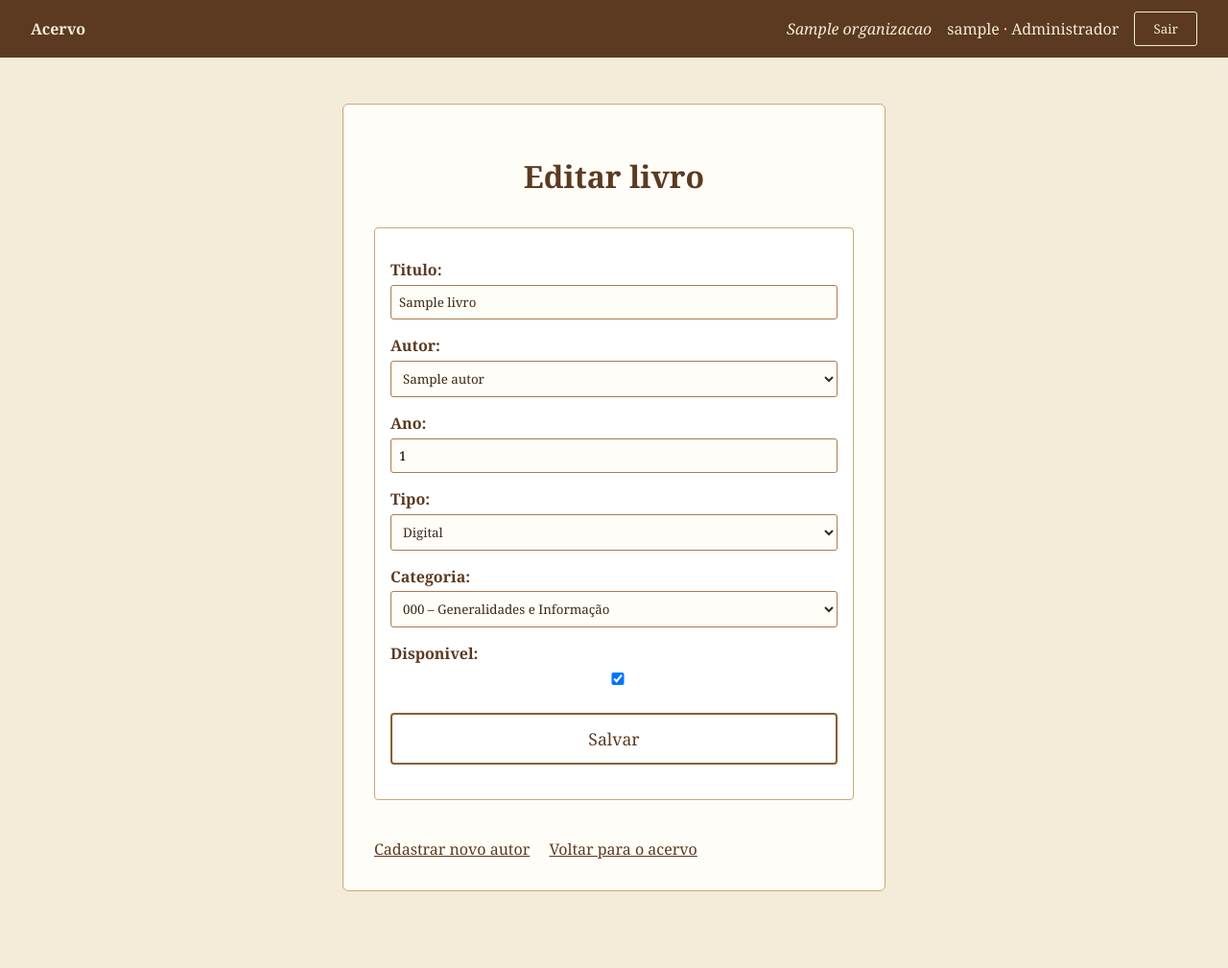
After one commit to solraC09/aula-django, a Django app: page /livros/1/editar/ in a window 1280 px wide. The commit adds this page. Shown: the whole page at 96% size. Run offline with Django 5.2, Linux system fonts and the light colour scheme; a user stored in the database is signed in; tables that the repository leaves empty hold one stand-in row (values such as "Sample post").

Commit message:
feat(acervo): telas com login, filtro por organização, editar/excluir e autores

```diff
--- a/acervo/forms.py
+++ b/acervo/forms.py
@@ -1,8 +1,29 @@
 from django import forms
-from .models import Livro
+
+from .models import Autor, Livro
 
 
 class LivroForm(forms.ModelForm):
     class Meta:
         model = Livro
         fields = ['titulo', 'autor', 'ano', 'tipo', 'categoria', 'disponivel']
+
+    def __init__(self, *args, org=None, **kwargs):
+        super().__init__(*args, **kwargs)
+        self.fields['autor'].queryset = Autor.objects.filter(organizacao=org)
+
+
+class AutorForm(forms.ModelForm):
+    class Meta:
+        model = Autor
+        fields = ['nome']
+
+    def __init__(self, *args, org=None, **kwargs):
+        super().__init__(*args, **kwargs)
+        self.org = org
+
+    def clean_nome(self):
+        nome = self.cleaned_data['nome'].strip()
+        if Autor.objects.filter(organizacao=self.org, nome__iexact=nome).exists():
+            raise forms.ValidationError('Já existe um autor com esse nome.')
+        return nome
--- a/acervo/static/css/style.css
+++ b/acervo/static/css/style.css
@@ -183,3 +183,72 @@ tr:hover {
     width: 100%;
     margin-top: 0.5rem;
 }
+
+/* Barra do topo */
+
+.topo {
+    display: flex;
+    align-items: center;
+    gap: 1rem;
+    margin: -2rem -2rem 2rem;
+    padding: 0.75rem 2rem;
+    background-color: #5c3a21;
+    color: #f4ecd8;
+}
+
+.topo-marca {
+    color: #f4ecd8;
+    font-weight: bold;
+    text-decoration: none;
+    margin-right: auto;
+}
+
+.topo-org {
+    font-style: italic;
+}
+
+.topo .form-sair {
+    background: none;
+    border: none;
+    padding: 0;
+    margin: 0;
+}
+
+.topo .form-sair button {
+    background-color: transparent;
+    border: 1px solid #f4ecd8;
+}
+
+/* Mensagens e links */
+
+.acoes a {
+    color: #5c3a21;
+    margin-right: 0.75rem;
+}
+
+.link-voltar {
+    display: inline-block;
+    margin-top: 1rem;
+    color: #5c3a21;
+}
+
+.erro {
+    color: #a12a1a;
+    font-weight: bold;
+}
+
+.resumo {
+    margin-bottom: 2rem;
+}
+
+.pagina-form .form-livro {
+    display: block;
+}
+
+.pagina-inicial .botao-secundario {
+    margin-bottom: 20px;
+}
+
+.link-voltar + .link-voltar {
+    margin-left: 1rem;
+}
--- a/acervo/templates/acervo/form.html
+++ b/acervo/templates/acervo/form.html
@@ -1,22 +1,18 @@
-{% load static %}
-<!DOCTYPE html>
-<html lang="pt-br">
-<head>
-    <meta charset="UTF-8">
-    <title>Cadastrar Livro</title>
-    <link rel="stylesheet" href="{% static 'css/style.css' %}">
-</head>
-<body>
+{% extends "base.html" %}
 
+{% block titulo %}{{ titulo_pagina }}{% endblock %}
+
+{% block conteudo %}
 <div class="pagina-form">
-    <h1>Cadastrar Livro</h1>
+    <h1>{{ titulo_pagina }}</h1>
 
     <form method="post" class="form-livro">
         {% csrf_token %}
         {{ form.as_p }}
         <button type="submit" class="botao-principal">Salvar</button>
     </form>
+
+    <a href="{% url 'autores' %}" class="link-voltar">Cadastrar novo autor</a>
+    <a href="{% url 'lista' %}" class="link-voltar">Voltar para o acervo</a>
 </div>
-
-</body>
-</html>
+{% endblock %}
--- a/acervo/urls.py
+++ b/acervo/urls.py
@@ -1,9 +1,13 @@
 from django.urls import path
+
 from . import views
 
 
 urlpatterns = [
     path('', views.inicio, name='inicio'),
-    path('livros/',views.lista_livros,name='lista'),
+    path('livros/', views.lista_livros, name='lista'),
     path('livros/novo/', views.novo_livro, name='novo_livro'),
+    path('livros/<int:pk>/editar/', views.editar_livro, name='editar_livro'),
+    path('livros/<int:pk>/excluir/', views.excluir_livro, name='excluir_livro'),
+    path('autores/', views.autores, name='autores'),
 ]
--- a/acervo/views.py
+++ b/acervo/views.py
@@ -1,15 +1,30 @@
-from django.shortcuts import render, redirect
-from django.http import HttpResponse
-from .models import Livro
-from .forms import LivroForm
+from django.contrib.auth.decorators import login_required
+from django.shortcuts import get_object_or_404, redirect, render
+
+from core.utils import exigir_admin, org_atual
+
+from .forms import AutorForm, LivroForm
+from .models import Autor, Livro
 
 
+@login_required
 def inicio(request):
-    return render(request, 'acervo/inicio.html')
+    org = org_atual(request)
+    total = Livro.objects.filter(organizacao=org).count()
+    return render(request, 'acervo/inicio.html', {
+        'organizacao': org,
+        'total_livros': total,
+    })
 
 
+@login_required
 def lista_livros(request):
-    livros = Livro.objects.all()
+    org = org_atual(request)
+    livros = (
+        Livro.objects.filter(organizacao=org)
+        .select_related('autor')
+        .order_by('titulo')
+    )
 
     nome = request.GET.get('nome', '')
     tipo = request.GET.get('tipo', '')
@@ -31,13 +46,64 @@ def lista_livros(request):
         'filtro_categoria': categoria,
     })
 
+
+@login_required
 def novo_livro(request):
+    org = org_atual(request)
+    form = LivroForm(request.POST or None, org=org)
+
+    if request.method == 'POST' and form.is_valid():
+        livro = form.save(commit=False)
+        livro.organizacao = org
+        livro.save()
+        return redirect('lista')
+
+    return render(request, 'acervo/form.html', {
+        'form': form,
+        'titulo_pagina': 'Cadastrar livro',
+    })
+
+
+@login_required
+def editar_livro(request, pk):
+    org = org_atual(request)
+    livro = get_object_or_404(Livro, pk=pk, organizacao=org)
+    form = LivroForm(request.POST or None, instance=livro, org=org)
+
+    if request.method == 'POST' and form.is_valid():
+        form.save()
+        return redirect('lista')
+
+    return render(request, 'acervo/form.html', {
+        'form': form,
+        'titulo_pagina': 'Editar livro',
+    })
+
+
+@login_required
+def excluir_livro(request, pk):
+    exigir_admin(request)
+    livro = get_object_or_404(Livro, pk=pk, organizacao=org_atual(request))
+
     if request.method == 'POST':
-        form = LivroForm(request.POST)
-        if form.is_valid():
-            form.save()
-            return redirect('lista')
-    else:
-        form = LivroForm()
+        livro.delete()
+        return redirect('lista')
 
-    return render(request, 'acervo/form.html', {'form': form})
+    return render(request, 'acervo/confirmar_exclusao.html', {'livro': livro})
+
+
+@login_required
+def autores(request):
+    org = org_atual(request)
+    form = AutorForm(request.POST or None, org=org)
+
+    if request.method == 'POST' and form.is_valid():
+        autor = form.save(commit=False)
+        autor.organizacao = org
+        autor.save()
+        return redirect('autores')
+
+    return render(request, 'acervo/autores.html', {
+        'autores': Autor.objects.filter(organizacao=org),
+        'form': form,
+    })
--- /dev/null
+++ b/core/templates/base.html
@@ -0,0 +1,27 @@
+{% load static %}
+<!DOCTYPE html>
+<html lang="pt-br">
+<head>
+    <meta charset="UTF-8">
+    <meta name="viewport" content="width=device-width, initial-scale=1">
+    <title>{% block titulo %}Acervo da Biblioteca{% endblock %}</title>
+    <link rel="stylesheet" href="{% static 'css/style.css' %}">
+</head>
+<body>
+
+{% if user.is_authenticated %}
+<header class="topo">
+    <a href="{% url 'inicio' %}" class="topo-marca">Acervo</a>
+    <span class="topo-org">{{ user.perfil.organizacao|default:"sem organização" }}</span>
+    <span class="topo-usuario">{{ user.username }} · {{ user.perfil.get_papel_display }}</span>
+    <form method="post" action="{% url 'logout' %}" class="form-sair">
+        {% csrf_token %}
+        <button type="submit">Sair</button>
+    </form>
+</header>
+{% endif %}
+
+{% block conteudo %}{% endblock %}
+
+</body>
+</html>
```
Also changed, not shown: acervo/templates/acervo/autores.html (added, +29 -0 lines), acervo/templates/acervo/confirmar_exclusao.html (added, +17 -0 lines), acervo/templates/acervo/inicio.html (+7 -14 lines), acervo/templates/acervo/lista.html (+16 -13 lines), core/templates/registration/login.html (added, +20 -0 lines).
